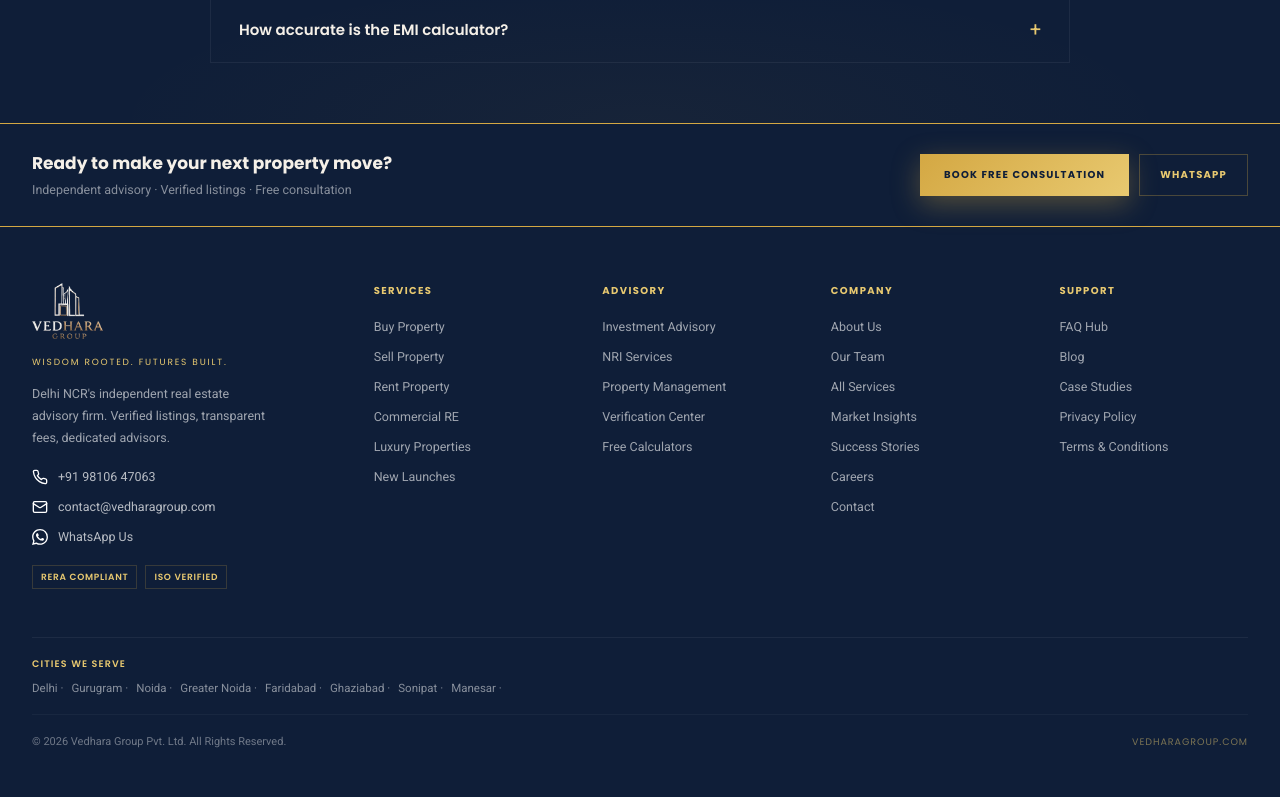
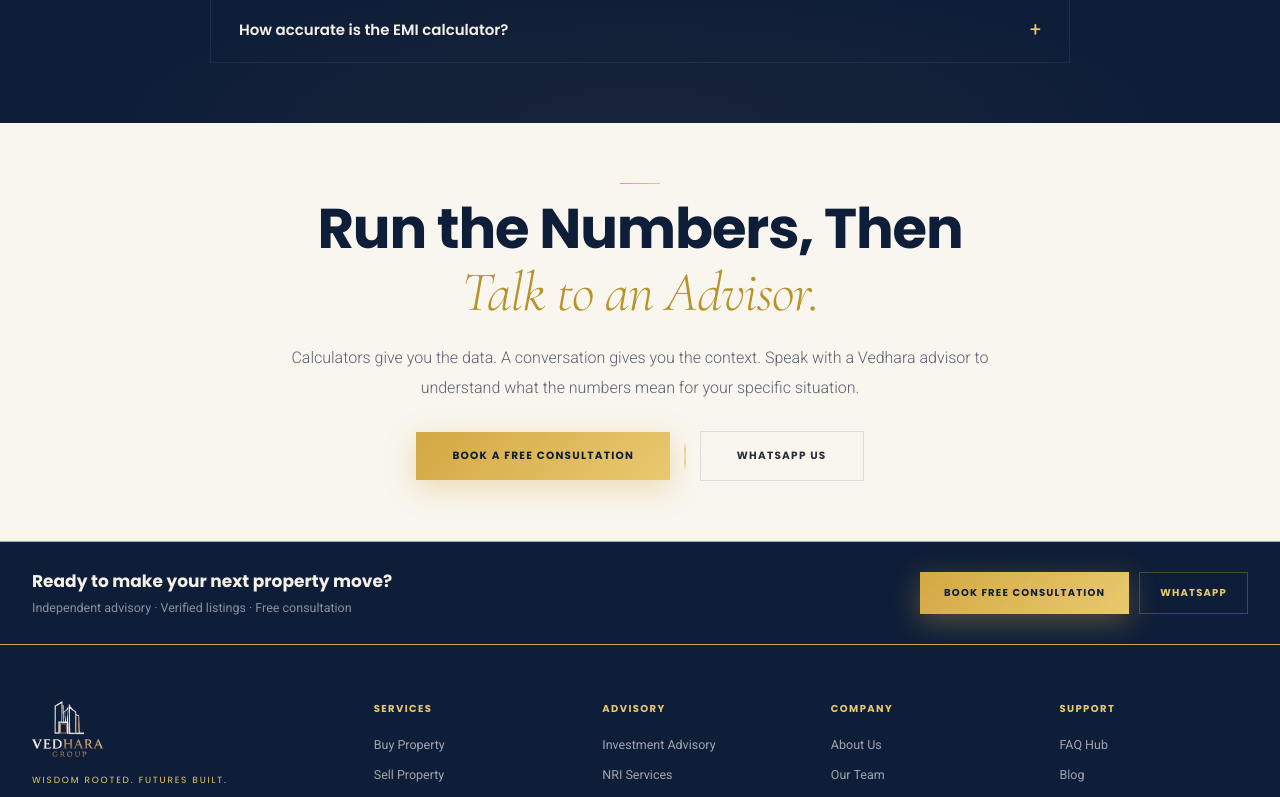
Before and after one commit to mohit1661-ai/Vedhara-Group-Supabase, a Next.js app: page /calculators in a window 1280 px wide. Shown: the part 1720-2517 px from the top of the page. Built offline with nearby package versions, Linux system fonts and the light colour scheme.

Commit message:
Add CTA section with gold separator between Book Free Consultation and WhatsApp on calculators page
- Added Link import
- Added cream-background CTA section after FAQ
- Gold gradient vertical line separator between the two CTAs
- Heading and description matching site pattern

```diff
--- a/app/calculators/page.tsx
+++ b/app/calculators/page.tsx
@@ -1,5 +1,6 @@
 "use client";
 import { useState } from "react";
+import Link from "next/link";
 import VideoHeroSection from "@/components/sections/VideoHeroSection";
 import FAQSection from "@/components/sections/FAQSection";
 import ScrollReveal from "@/components/ui/ScrollReveal";
@@ -207,6 +208,28 @@ export default function CalculatorsPage() {
       </section>
 
       <FAQSection faqs={faqs} title="Calculator FAQ" />
+
+      {/* CTA Section */}
+      <section style={{ background:"var(--cream)",padding:"60px 32px" }}>
+        <ScrollReveal>
+          <div style={{ maxWidth:700,margin:"0 auto",textAlign:"center" }}>
+            <span className="v-line" style={{ margin:"0 auto 14px" }} />
+            <h2 className="heading-xl" style={{ color:"var(--navy)",lineHeight:1.1,marginBottom:20 }}>
+              Run the Numbers, Then{" "}
+              <em className="display-gold" style={{ fontSize:"inherit",color:"var(--gold-dk)" }}>Talk to an Advisor.</em>
+            </h2>
+            <p className="body-lg" style={{ color:"var(--slate)",marginBottom:28 }}>
+              Calculators give you the data. A conversation gives you the context. Speak with a Vedhara advisor to understand what the numbers mean for your specific situation.
+            </p>
+            <div style={{ display:"flex",gap:14,justifyContent:"center",alignItems:"center",flexWrap:"wrap" }}>
+              <Link href="/contact" className="btn btn-dark">Book a Free Consultation</Link>
+              {/* Gold separator */}
+              <div style={{ width:1.5,height:28,background:"linear-gradient(180deg,transparent,var(--gold),var(--gold-lt),var(--gold),transparent)",opacity:0.5 }} />
+              <a href="https://wa.me/919810647063?text=Hello%20Vedhara%20Group" target="_blank" rel="noopener noreferrer" className="btn" style={{ background:"var(--cream)",color:"var(--ink)",border:"1px solid rgba(42,45,53,0.12)" }}>WhatsApp Us</a>
+            </div>
+          </div>
+        </ScrollReveal>
+      </section>
     </>
   );
 }
```
